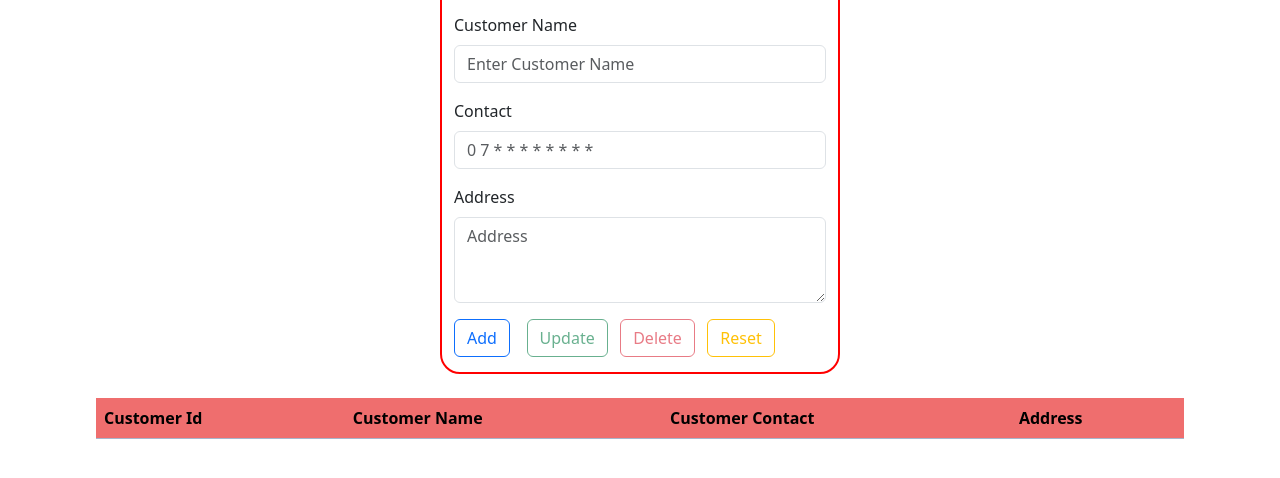
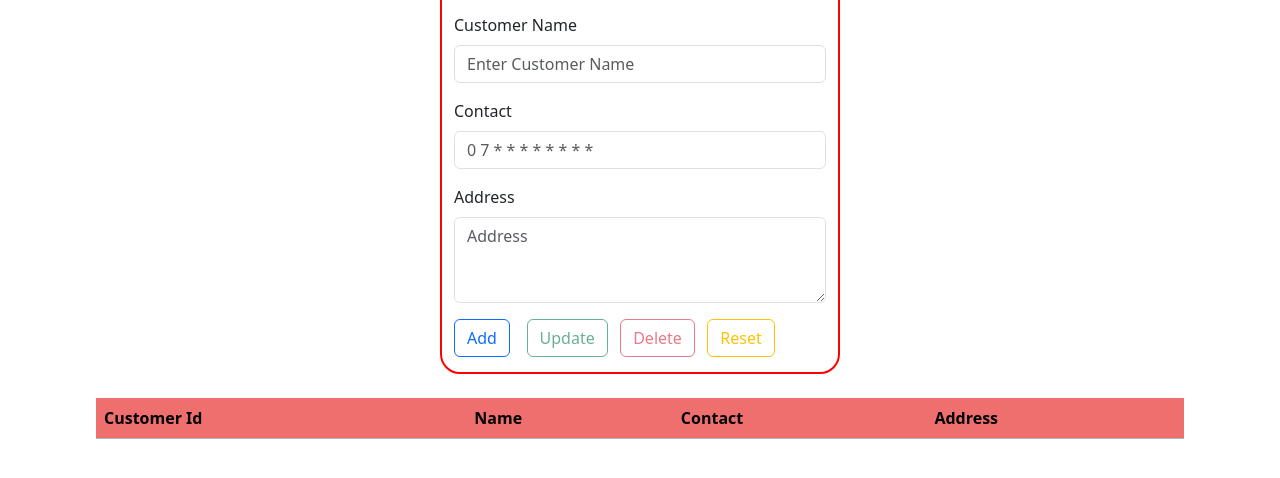
Before and after one commit to Charutha-Herath/POS-assignment6, a plain HTML site: page index.html in a window 1280 px wide. Both pictures are taken after a click on the element "Customer". Shown: the part 226-704 px from the top of the page. Drawn offline with nearby package versions, Linux system fonts and the light colour scheme; some packages are replaced by stand-ins of ours; a script that the page names is missing.

Commit message:
updated index

```diff
--- a/index.html
+++ b/index.html
@@ -204,7 +204,7 @@
                                               <th scope="col">Item Name</th>
                                               <th scope="col">Price Per Kg</th>
                                               <th scope="col">Qty On Hand</th>
-                                              <th scope="col">Qty</th>
+                                              <!--<th scope="col">Qty</th>-->
                                             </tr>
                                         </thead>
                                         <tbody>
@@ -366,15 +366,12 @@
                 <thead  class="table-primary" >
                 <tr id="cus-table-head">
                     <th scope="col">Customer Id</th>
-                    <th scope="col">Customer Name</th>
-                    <th scope="col">Customer Contact</th>
+                    <th scope="col">Name</th>
+                    <th scope="col">Contact</th>
                     <th scope="col">Address</th>
                 </tr>
                 </thead>
                 <tbody>
-                <tr>
-
-                </tr>
                 </tbody>
                 <tr>
             </table>
```
